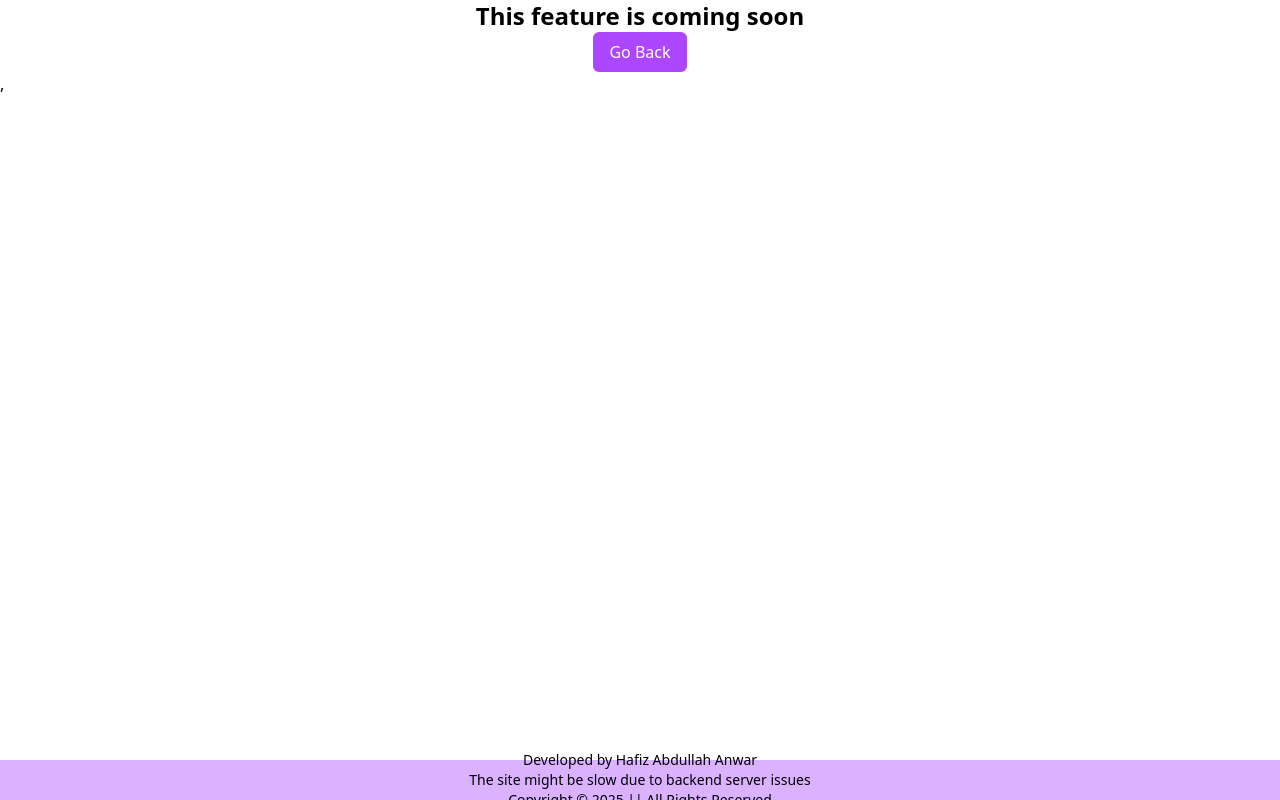
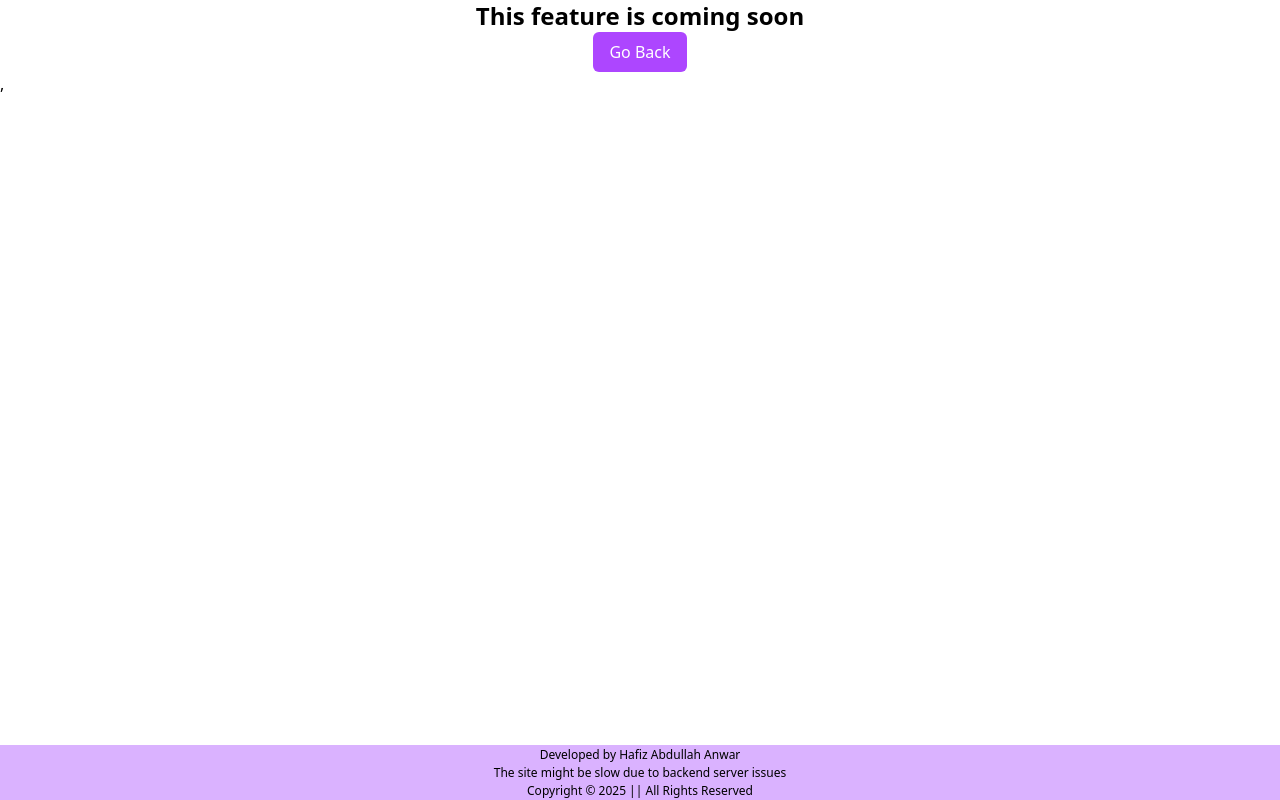
Before and after one commit to Abdullah860259/Todo, a React (Vite) app: page /profile in a window 1280 px wide. Built offline with nearby package versions, Linux system fonts and the light colour scheme.

Commit message:
Edited Footer

```diff
--- a/src/components/Footer.jsx
+++ b/src/components/Footer.jsx
@@ -3,7 +3,7 @@ import React from 'react'
 const Footer = () => {
   return (
     <>
-        <div className="footer text-sm bg-purple-300 fixed bottom-0 flex flex-col items-center justify-center   w-full h-[40px]">
+        <div className="footer text-[12px] bg-purple-300 fixed bottom-0 flex flex-col items-center justify-center   w-full h-[55px]">
            <p >Developed by Hafiz Abdullah Anwar</p>
             <p > The site might be slow due to backend server issues </p>
            <p > Copyright &copy; 2025 || All Rights Reserved </p>
```
